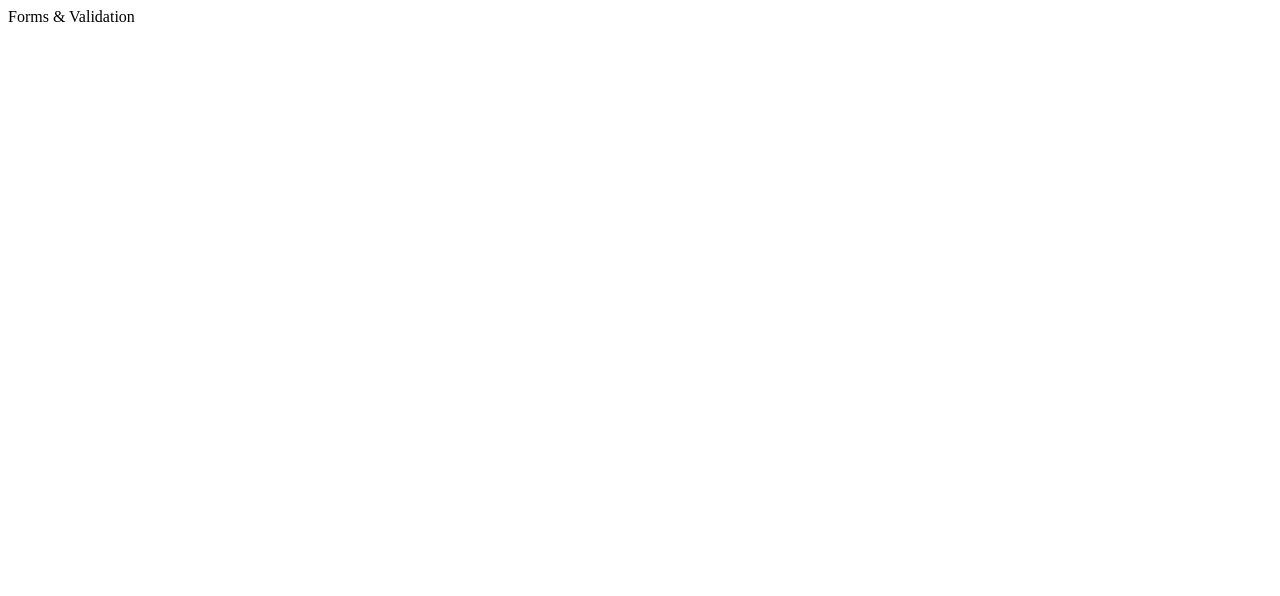
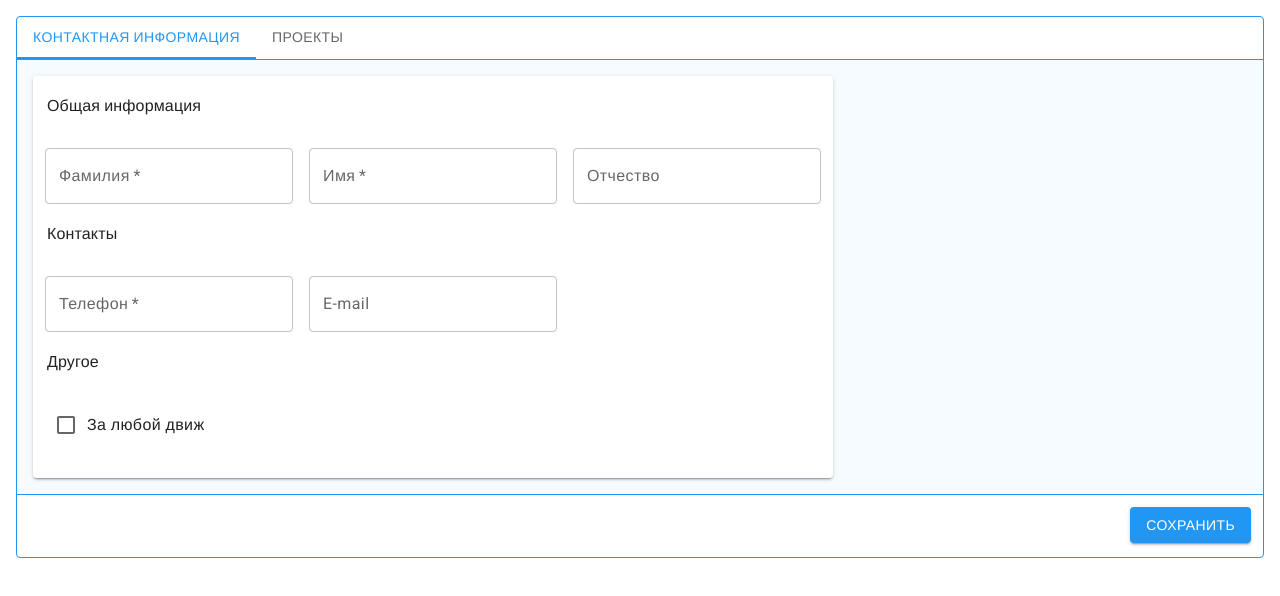
Before and after one commit to JstUsername/form-validation, a React (Vite) app: page / in a window 1280 px wide. Shown: the top 596 px of the page. Built offline with nearby package versions, Linux system fonts and the light colour scheme; a web font is replaced by a local one.

Commit message:
fix(App): добавлены Layout, ContactInformation, Projects и стейты для них

```diff
--- a/src/App.tsx
+++ b/src/App.tsx
@@ -1,5 +1,34 @@
+import { useState } from 'react';
+import { ProjectCardsType } from './components/Projects/Projects.types';
+import { ThemeProvider } from '@mui/material/styles';
+import CssBaseline from '@mui/material/CssBaseline';
+import theme from './theme';
+import Layout from './components/Layout/Layout';
+import ContactInformation from './components/ContactInformation/ContactInformation';
+import Projects from './components/Projects/Projects';
+
 function App() {
-  return <span>Forms & Validation</span>;
+  const [tabsValue, setTabsValue] = useState(0);
+  const [projectCards, setProjectCards] = useState<ProjectCardsType[]>([]);
+  const [projectNumber, setProjectNumber] = useState(1);
+
+  return (
+    <ThemeProvider theme={theme}>
+      <CssBaseline />
+      <Layout tabsValue={tabsValue} setTabsValue={setTabsValue}>
+        {tabsValue === 0 ? (
+          <ContactInformation />
+        ) : (
+          <Projects
+            projectCards={projectCards}
+            setProjectCards={setProjectCards}
+            projectNumber={projectNumber}
+            setProjectNumber={setProjectNumber}
+          />
+        )}
+      </Layout>
+    </ThemeProvider>
+  );
 }
 
 export default App;
```
